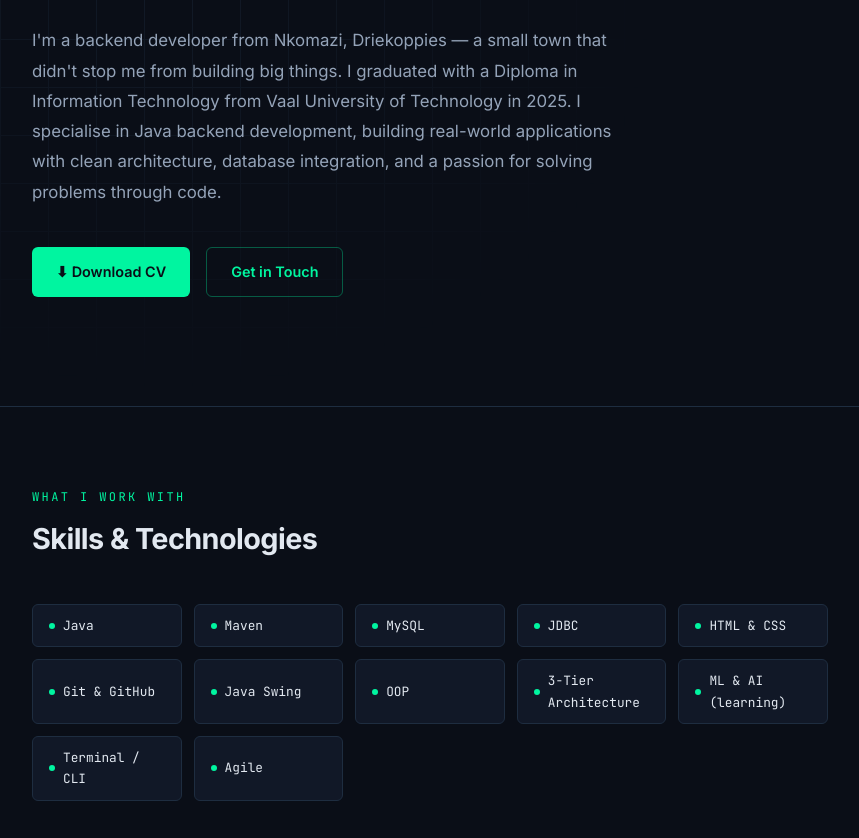
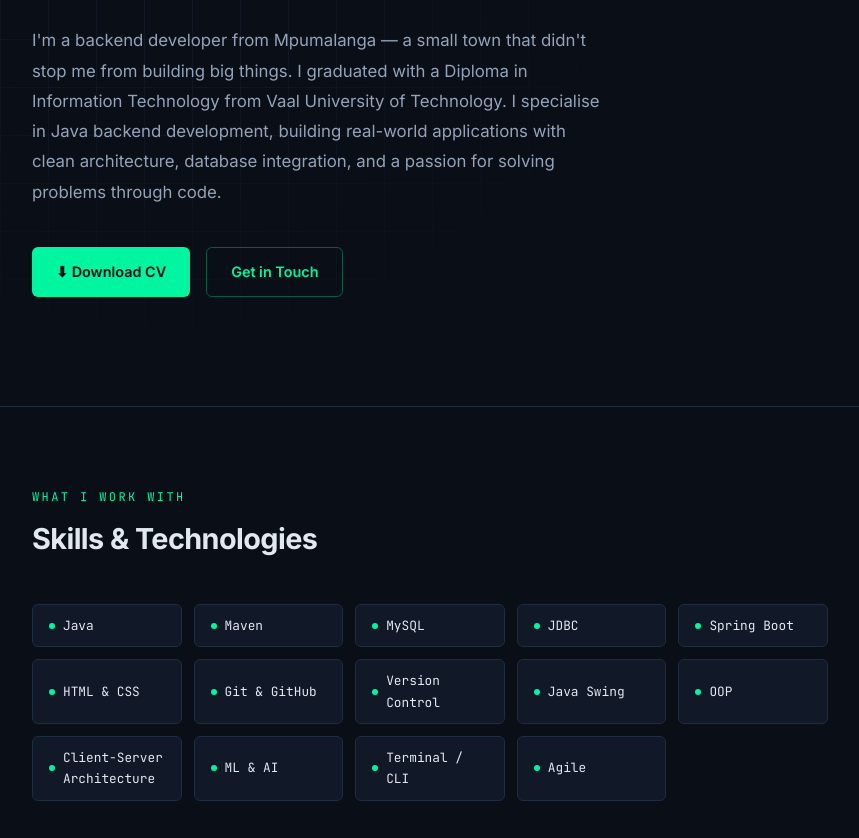
Before and after one commit to Mcacisi/Mcacisi.github.io, a plain HTML site: page index.html in a window 1280 px wide. Shown: the part 394-1232 px from the top of the page, without its empty margins (210-1069 px from the left). Drawn offline with Linux system fonts and the light colour scheme.

Commit message:
Revise hero bio and update skills/projects sections
Updated the hero section bio and skills list, adding Spring Boot and Version Control. Adjusted project descriptions for clarity.

```diff
--- a/index.html
+++ b/index.html
@@ -30,9 +30,9 @@
     <h1>Mcacisi<br/><span>Sithole</span></h1>
     <p class="hero-role">// IT Graduate · Aspiring Software Developer</p>
     <p class="hero-bio">
-      I'm a backend developer from Nkomazi, Driekoppies — a small town that didn't stop me from
+      I'm a backend developer from Mpumalanga — a small town that didn't stop me from
       building big things. I graduated with a Diploma in Information Technology from Vaal University
-      of Technology in 2025. I specialise in Java backend development, building real-world applications
+      of Technology. I specialise in Java backend development, building real-world applications
       with clean architecture, database integration, and a passion for solving problems through code.
     </p>
     <div class="hero-cta">
@@ -54,12 +54,14 @@
       <div class="skill-chip"><span class="dot"></span>Maven</div>
       <div class="skill-chip"><span class="dot"></span>MySQL</div>
       <div class="skill-chip"><span class="dot"></span>JDBC</div>
+      <div class="skill-chip"><span class="dot"></span>Spring Boot</div>
       <div class="skill-chip"><span class="dot"></span>HTML & CSS</div>
       <div class="skill-chip"><span class="dot"></span>Git & GitHub</div>
+      <div class="skill-chip"><span class="dot"></span>Version Control</div>
       <div class="skill-chip"><span class="dot"></span>Java Swing</div>
       <div class="skill-chip"><span class="dot"></span>OOP</div>
-      <div class="skill-chip"><span class="dot"></span>3-Tier Architecture</div>
-      <div class="skill-chip"><span class="dot"></span>ML & AI (learning)</div>
+      <div class="skill-chip"><span class="dot"></span>Client-Server Architecture</div>
+      <div class="skill-chip"><span class="dot"></span>ML & AI </div>
       <div class="skill-chip"><span class="dot"></span>Terminal / CLI</div>
       <div class="skill-chip"><span class="dot"></span>Agile</div>
     </div>
```
